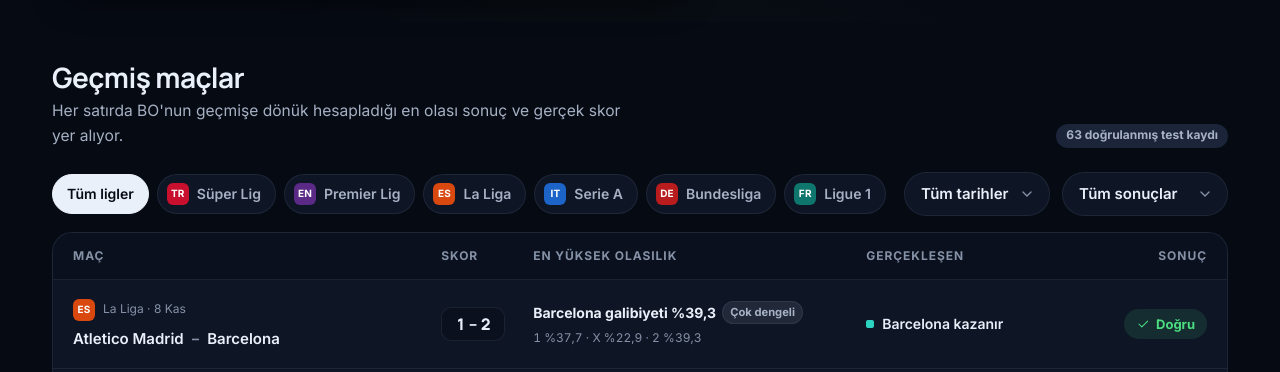
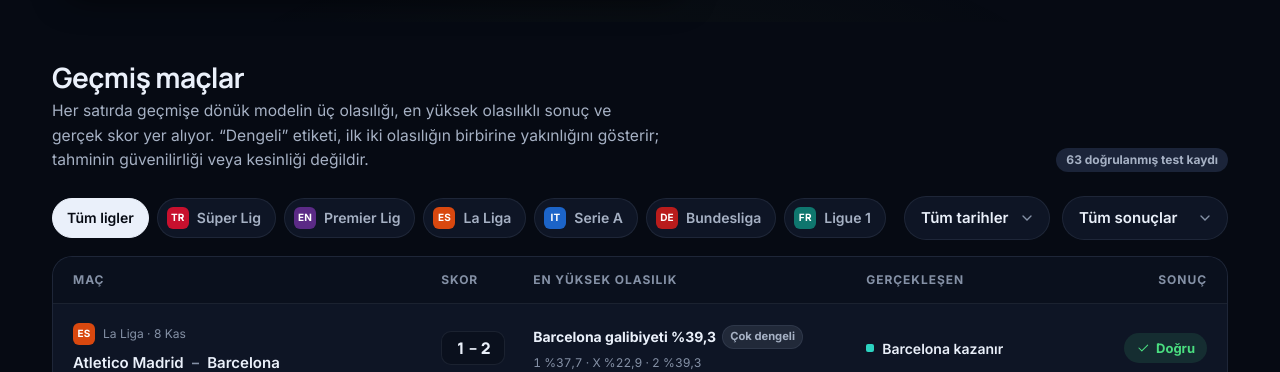
Before and after one commit to Iberkayo/bo-football-intelligence, a plain HTML site: page gecmis-tahminler.html in a window 1280 px wide. Shown: the part 778-1150 px from the top of the page. Drawn offline with Linux system fonts and the light colour scheme.

Commit message:
UX: show three probabilities and balanced-label for historic selections

```diff
--- a/gecmis-tahminler.html
+++ b/gecmis-tahminler.html
@@ -39,7 +39,7 @@
       <div class="section-head">
         <div>
           <h2 id="list-title">Geçmiş maçlar</h2>
-          <p>Her satırda BO'nun geçmişe dönük hesapladığı en olası sonuç ve gerçek skor yer alıyor.</p>
+          <p>Her satırda geçmişe dönük modelin üç olasılığı, en yüksek olasılıklı sonuç ve gerçek skor yer alıyor. “Dengeli” etiketi, ilk iki olasılığın birbirine yakınlığını gösterir; tahminin güvenilirliği veya kesinliği değildir.</p>
         </div>
         <span class="tag" id="past-data-tag" aria-live="polite">Yükleniyor…</span>
       </div>
```
